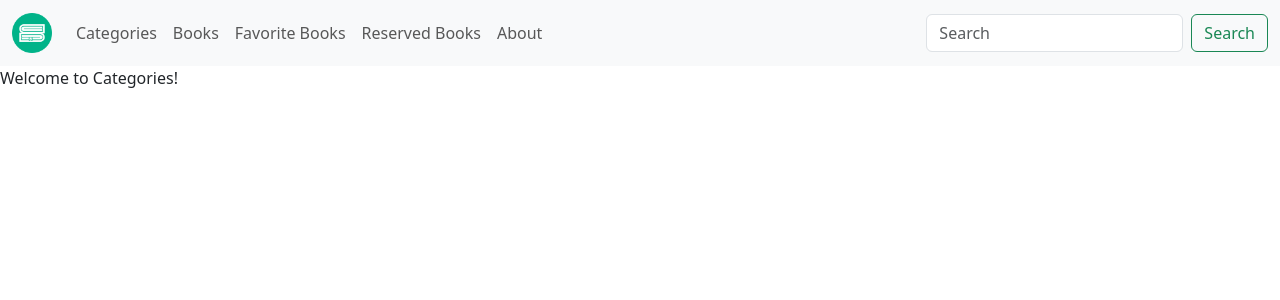
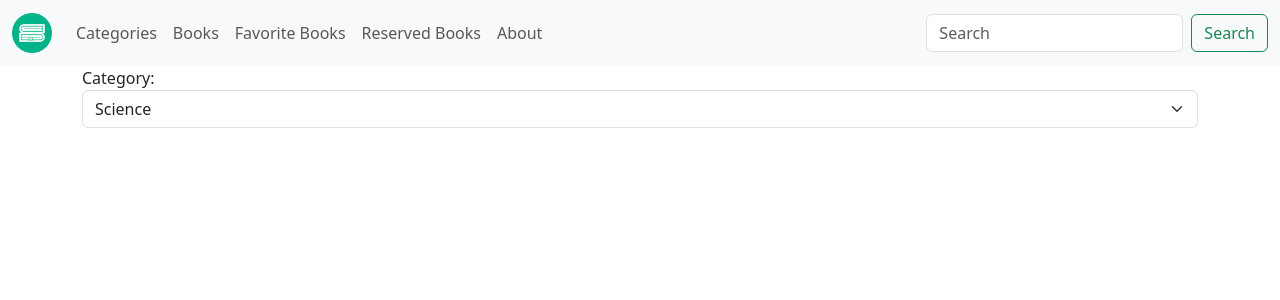
Before and after one commit to jzabulenas/online-bookstore, a React (Create React App) app in the folder frontend/: page /categories in a window 1280 px wide. Shown: the top 300 px of the page. Built offline with nearby package versions, Linux system fonts and the light colour scheme.

Commit message:
update category component to have a dropdown list

```diff
--- a/frontend/src/components/Categories.js
+++ b/frontend/src/components/Categories.js
@@ -1,3 +1,21 @@
 export default function Categories() {
-  return <div>Welcome to Categories!</div>;
+  return (
+    <div className="container">
+      <label htmlFor="category">Category:</label>
+      <select
+        className="form-select"
+        name="category"
+      >
+        <option
+          defaultValue="Select a category"
+          disabled
+        >
+          Select a category
+        </option>
+        <option name="science-fiction">Science </option>
+        <option name="fantasy">Fantasy</option>
+        <option name="self-help">Self Help</option>
+      </select>
+    </div>
+  );
 }
```
